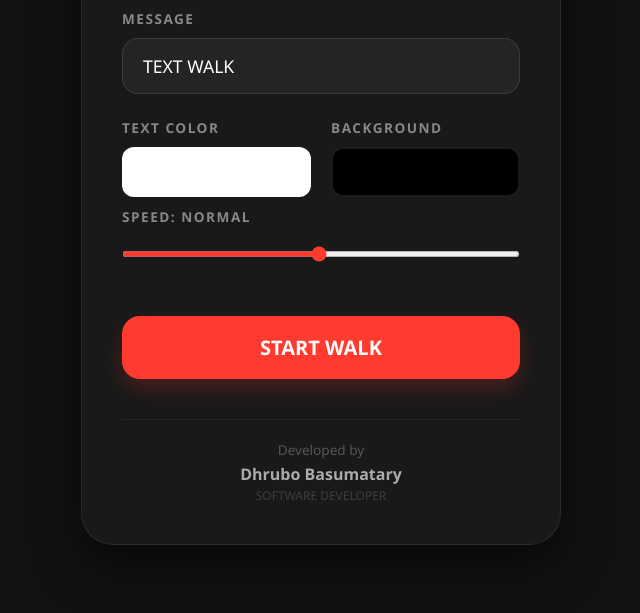
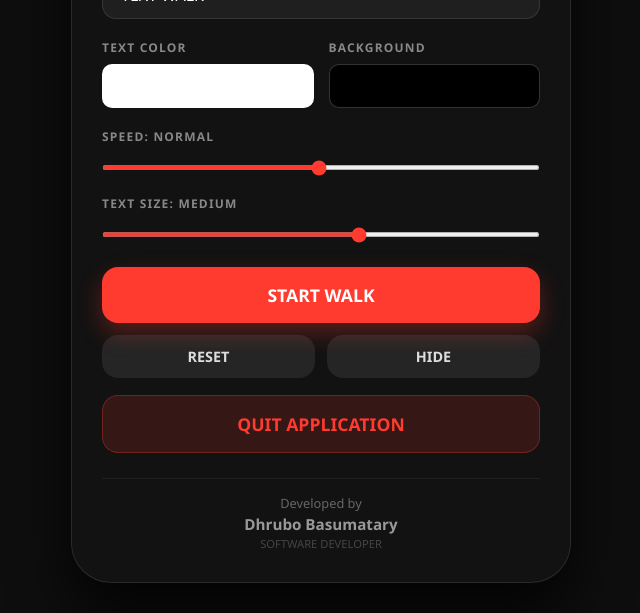
Before and after one commit to draco-go-89/text-walk, a plain HTML site: page android-apk/app/src/main/assets/index.html in a window 1280 px wide. Shown: the part 187-800 px from the top of the page, without its empty margins (319-959 px from the left). Drawn offline with Linux system fonts and the light colour scheme.

Commit message:
updated the app v 2.0

```diff
--- a/android-apk/app/src/main/assets/index.html
+++ b/android-apk/app/src/main/assets/index.html
@@ -9,14 +9,14 @@
             --bg-color: #000000;
             --text-color: #ffffff;
             --accent-color: #ff3b30;
-            --panel-bg: rgba(20, 20, 20, 0.95);
+            --panel-bg: rgba(15, 15, 15, 0.98);
         }
 
         * {
             margin: 0;
             padding: 0;
             box-sizing: border-box;
-            font-family: 'Segoe UI', Roboto, Helvetica, Arial, sans-serif;
+            font-family: 'Segoe UI', Roboto, -apple-system, sans-serif;
             -webkit-tap-highlight-color: transparent;
         }
 
@@ -29,7 +29,7 @@
             display: flex;
             justify-content: center;
             align-items: center;
-            transition: background-color 0.5s ease;
+            transition: background-color 0.4s ease;
         }
 
         /* Settings Overlay */
@@ -40,79 +40,85 @@
             width: 100%;
             height: 100%;
             background: var(--panel-bg);
-            backdrop-filter: blur(15px);
+            backdrop-filter: blur(25px);
             z-index: 100;
             display: flex;
             flex-direction: column;
             justify-content: center;
             align-items: center;
-            padding: 20px;
+            padding: 10px;
             transition: opacity 0.4s cubic-bezier(0.4, 0, 0.2, 1), transform 0.4s cubic-bezier(0.4, 0, 0.2, 1);
         }
 
         #settings-panel.hidden {
             opacity: 0;
             pointer-events: none;
-            transform: scale(1.05);
+            transform: translateY(-20px);
         }
 
         .container {
             width: 100%;
-            max-width: 480px;
-            background: rgba(255, 255, 255, 0.03);
-            padding: 40px;
-            border-radius: 32px;
-            box-shadow: 0 20px 50px rgba(0,0,0,0.6);
-            border: 1px solid rgba(255, 255, 255, 0.08);
+            max-width: 500px;
+            max-height: 95vh;
+            overflow-y: auto;
+            background: rgba(255, 255, 255, 0.02);
+            padding: 30px;
+            border-radius: 40px;
+            box-shadow: 0 30px 60px rgba(0,0,0,0.8);
+            border: 1px solid rgba(255, 255, 255, 0.1);
             text-align: center;
+            scrollbar-width: none; /* Hide scrollbar for Firefox */
         }
 
+        .container::-webkit-scrollbar { display: none; } /* Hide scrollbar for Chrome/Safari */
+
         h1 {
-            font-size: 2.8rem;
-            margin-bottom: 25px;
+            font-size: 2.4rem;
+            margin-bottom: 20px;
             background: linear-gradient(135deg, #ff3b30, #ff9500);
             -webkit-background-clip: text;
             -webkit-text-fill-color: transparent;
             font-weight: 900;
-            letter-spacing: -1px;
+            letter-spacing: -1.5px;
         }
 
         .input-group {
-            margin-bottom: 24px;
+            margin-bottom: 20px;
             text-align: left;
         }
 
         label {
             display: block;
-            margin-bottom: 10px;
-            font-size: 0.85rem;
+            margin-bottom: 8px;
+            font-size: 0.75rem;
             color: #888;
             text-transform: uppercase;
-            letter-spacing: 1.5px;
-            font-weight: 600;
+            letter-spacing: 1.2px;
+            font-weight: 700;
         }
 
         input[type="text"] {
             width: 100%;
-            background: rgba(255,255,255,0.05);
+            background: rgba(255,255,255,0.06);
             border: 1px solid rgba(255,255,255,0.1);
-            padding: 15px 20px;
-            border-radius: 16px;
+            padding: 12px 18px;
+            border-radius: 14px;
             color: white;
-            font-size: 1.1rem;
+            font-size: 1rem;
             transition: all 0.3s;
         }
 
         input[type="text"]:focus {
             outline: none;
             border-color: var(--accent-color);
-            background: rgba(255,255,255,0.1);
+            background: rgba(255,255,255,0.12);
         }
 
         .controls-row {
             display: grid;
             grid-template-columns: 1fr 1fr;
-            gap: 20px;
+            gap: 15px;
+            margin-bottom: 20px;
         }
 
         .control-item {
@@ -125,73 +131,91 @@
             -webkit-appearance: none;
             border: none;
             width: 100%;
-            height: 50px;
+            height: 44px;
             cursor: pointer;
             background: none;
             padding: 0;
         }
 
-        input[type="color"]::-webkit-color-swatch-wrapper {
-            padding: 0;
-        }
-
+        input[type="color"]::-webkit-color-swatch-wrapper { padding: 0; }
         input[type="color"]::-webkit-color-swatch {
-            border: 2px solid rgba(255,255,255,0.1);
-            border-radius: 12px;
-        }
-
-        .speed-control {
-            margin-top: 10px;
+            border: 1.5px solid rgba(255,255,255,0.2);
+            border-radius: 10px;
         }
 
         input[type="range"] {
             width: 100%;
-            height: 6px;
-            background: rgba(255,255,255,0.1);
-            border-radius: 3px;
+            height: 5px;
+            background: rgba(255,255,255,0.15);
+            border-radius: 10px;
             outline: none;
             accent-color: var(--accent-color);
-            margin-top: 15px;
+            margin-top: 10px;
         }
 
-        button.start-btn {
+        .button-group {
+            display: flex;
+            flex-direction: column;
+            gap: 12px;
+            margin-top: 25px;
+        }
+
+        button {
             width: 100%;
-            padding: 18px;
-            margin-top: 30px;
+            padding: 16px;
+            border: none;
+            border-radius: 16px;
+            font-size: 1.1rem;
+            font-weight: 800;
+            cursor: pointer;
+            transition: all 0.25s cubic-bezier(0.175, 0.885, 0.32, 1.275);
+        }
+
+        .start-btn {
             background: var(--accent-color);
             color: white;
-            border: none;
-            border-radius: 18px;
-            font-size: 1.25rem;
-            font-weight: 800;
-            cursor: pointer;
-            transition: all 0.3s cubic-bezier(0.175, 0.885, 0.32, 1.275);
-            box-shadow: 0 10px 20px rgba(255, 59, 48, 0.2);
+            box-shadow: 0 10px 25px rgba(255, 59, 48, 0.3);
         }
 
-        button.start-btn:hover {
-            transform: translateY(-2px);
-            box-shadow: 0 15px 30px rgba(255, 59, 48, 0.3);
+        .secondary-btns {
+            display: grid;
+            grid-template-columns: 1fr 1fr;
+            gap: 12px;
         }
 
-        button.start-btn:active {
-            transform: translateY(1px);
+        .secondary-btn {
+            background: rgba(255, 255, 255, 0.08);
+            color: #ddd;
+            font-size: 0.9rem;
+            padding: 12px;
+        }
+
+        .exit-btn {
+            background: rgba(255, 59, 48, 0.15);
+            color: #ff3b30;
+            border: 1px solid rgba(255, 59, 48, 0.3);
+            margin-top: 5px;
+        }
+
+        button:active {
+            transform: scale(0.97);
+            opacity: 0.9;
         }
 
         .dev-info {
-            margin-top: 40px;
-            padding-top: 20px;
-            border-top: 1px solid rgba(255,255,255,0.05);
-            color: #555;
-            font-size: 0.85rem;
+            margin-top: 25px;
+            padding-top: 15px;
+            border-top: 1px solid rgba(255,255,255,0.06);
+            color: #666;
+            font-size: 0.8rem;
         }
 
         .dev-name {
-            color: #aaa;
-            font-weight: 700;
-            font-size: 1rem;
+            color: #999;
+            font-weight: 800;
+            font-size: 0.95rem;
             display: block;
-            margin-top: 4px;
+            margin-top: 2px;
         }
 
         /* Display Area */
@@ -214,44 +238,43 @@
             padding-left: 100vw;
             display: inline-block;
             will-change: transform;
+            transform: translate3d(0, 0, 0); /* Force GPU acceleration */
         }
 
-        /* Nav Button */
+        /* Nav Gear Button */
         #nav-btn {
             position: fixed;
-            top: 20px;
-            right: 20px;
-            width: 56px;
-            height: 56px;
-            background: rgba(255, 255, 255, 0.05);
-            backdrop-filter: blur(10px);
-            border-radius: 20px;
+            top: 25px;
+            right: 25px;
+            width: 50px;
+            height: 50px;
+            background: rgba(255, 255, 255, 0.04);
+            backdrop-filter: blur(12px);
+            border-radius: 18px;
             display: flex;
             justify-content: center;
             align-items: center;
             cursor: pointer;
             z-index: 50;
-            border: 1px solid rgba(255, 255, 255, 0.1);
-            transition: all 0.3s;
-            opacity: 0.1;
+            border: 1px solid rgba(255, 255, 255, 0.08);
+            transition: all 0.3s ease;
+            opacity: 0.2;
         }
 
         #nav-btn:hover {
             opacity: 1;
-            background: rgba(255, 255, 255, 0.15);
-            transform: scale(1.05);
+            background: rgba(255, 255, 255, 0.12);
         }
 
         #nav-btn svg {
-            width: 28px;
-            height: 28px;
+            width: 26px;
+            height: 26px;
             fill: white;
-            opacity: 0.8;
         }
 
         @keyframes scroll {
-            0% { transform: translateX(0); }
-            100% { transform: translateX(-100%); }
+            0% { transform: translate3d(0, 0, 0); }
+            100% { transform: translate3d(-100%, 0, 0); }
         }
 
     </style>
@@ -264,8 +287,8 @@
             <h1>TEXT WALK</h1>
 
             <div class="input-group">
-                <label for="text-input">Message</label>
-                <input type="text" id="text-input" placeholder="Type something..." value="TEXT WALK">
+                <label for="text-input">Display Message</label>
+                <input type="text" id="text-input" placeholder="Enter text..." value="TEXT WALK">
             </div>
 
             <div class="controls-row">
@@ -279,17 +302,29 @@
                 </div>
             </div>
 
-            <div class="input-group speed-control">
+            <div class="input-group">
                 <label for="speed-input" id="speed-label">Speed: Normal</label>
                 <input type="range" id="speed-input" min="1" max="100" value="50" step="1">
             </div>
 
-            <button class="start-btn" onclick="startWalk()">START WALK</button>
+            <div class="input-group">
+                <label for="size-input" id="size-label">Text Size: Large</label>
+                <input type="range" id="size-input" min="10" max="120" value="75" step="1">
+            </div>
+
+            <div class="button-group">
+                <button class="start-btn" onclick="startWalk()">START WALK</button>
+                <div class="secondary-btns">
+                    <button class="secondary-btn" onclick="resetDefaults()">RESET</button>
+                    <button class="secondary-btn" onclick="toggleSettings()">HIDE</button>
+                </div>
+                <button class="exit-btn" onclick="quitApp()">QUIT APPLICATION</button>
+            </div>
 
             <div class="dev-info">
                 Developed by
                 <span class="dev-name">Dhrubo Basumatary</span>
-                <span style="opacity: 0.6; font-size: 0.75rem;">SOFTWARE DEVELOPER</span>
+                <span style="opacity: 0.6; font-size: 0.7rem;">SOFTWARE DEVELOPER</span>
             </div>
         </div>
     </div>
@@ -299,10 +334,10 @@
         <div id="scrolling-text">TEXT WALK</div>
     </div>
 
-    <!-- Nav Button (Settings Toggle) -->
+    <!-- Nav Button -->
     <div id="nav-btn" onclick="toggleSettings()">
         <svg viewBox="0 0 24 24">
-            <path d="M12 15.5c-1.93 0-3.5-1.57-3.5-3.5s1.57-3.5 3.5-3.5 3.5 1.57 3.5 3.5-1.57 3.5-3.5 3.5zM19.43 12.98c.04-.32.07-.64.07-.98s-.03-.66-.07-.98l2.11-1.65c.19-.15.24-.42.12-.64l-2-3.46c-.12-.22-.39-.3-.61-.22l-2.49 1c-.52-.4-1.08-.73-1.69-.98l-.38-2.65C14.46 2.18 14.25 2 14 2h-4c-.25 0-.46.18-.49.42l-.38 2.65c-.61.25-1.17.59-1.69.98l-2.49-1c-.23-.09-.49 0-.61.22l-2 3.46c-.13.22-.07.49.12.64l2.11 1.65c-.04.32-.07.65-.07.98s.03.66.07.98l-2.11 1.65c-.19.15-.24.42-.12.64l2 3.46c.12.22.39.3.61.22l2.49-1c.52.4 1.08.73 1.69.98l.38 2.65c.03.24.24.42.49.42h4c.25 0 .46-.18.49-.42l.38-2.65c.61-.25 1.17-.59 1.69-.98l2.49 1c.23.09.49 0 .61-.22l2-3.46c.12-.22.07-.49-.12-.64l-2.11-1.65z"></path>
+            <path d="M12 15.5c-1.93 0-3.5-1.57-3.5-3.5s1.57-3.5 3.5-3.5 3.5 1.57 3.5 3.5-1.57 3.5-3.5 3.5zM19.43 12.98c.04-.32.07-.64.07-.98s-.03-.66-.07-.98l2.11-1.65c.19-.15.24-.42.12-.64l-2-3.46c-.12-.22-.39-.3-.61-.22l-2.49 1c-.52-.4-1.08-.73-1.69-.98l-.38-2.65C14.46 2.18 14.25 2 14 2h-4c-.25 0-.46.18-.49.42l-.38 2.65c-.61.25-1.17.59-1.69.98l-2.49-1c-.23-.09-.49 0-.61.22l-2 3.46c-.13.22-.07.49.12.64l2.11 1.65c-.04.32-.07.65-.07.98s.03.66.07.98l-2.11 1.65c-.19.15-.24.42-.12.64l2 3.46c.12.22.39.3.61.22l2.49-1c.52.4 1.08.73 1.69.98l.38 2.65c.03.24.24.42.49.42h4c.25 0 .46-.18.49-.42h4c.25 0 .46-.18.49-.42l.38-2.65c.61-.25 1.17-.59 1.69-.98l2.49 1c.23.09.49 0 .61-.22l2-3.46c.12-.22.07-.49-.12-.64l-2.11-1.65z"></path>
         </svg>
     </div>
 
@@ -313,36 +348,72 @@
         const bgColorInput = document.getElementById('bg-color');
         const speedInput = document.getElementById('speed-input');
         const speedLabel = document.getElementById('speed-label');
+        const sizeInput = document.getElementById('size-input');
+        const sizeLabel = document.getElementById('size-label');
         const scrollingText = document.getElementById('scrolling-text');
 
-        function updateSpeedLabel() {
-            const val = speedInput.value;
-            let label = "Normal";
-            if (val < 30) label = "Slow";
-            if (val > 70) label = "Fast";
-            if (val > 90) label = "Huge Speed";
-            speedLabel.textContent = `Speed: ${label}`;
+        // Load saved settings
+        function loadSettings() {
+            const saved = JSON.parse(localStorage.getItem('textWalkSettings') || '{}');
+            if (saved.text) textInput.value = saved.text;
+            if (saved.textColor) textColorInput.value = saved.textColor;
+            if (saved.bgColor) bgColorInput.value = saved.bgColor;
+            if (saved.speed) speedInput.value = saved.speed;
+            if (saved.size) sizeInput.value = saved.size;
+
+            updateLabels();
+            applyDisplaySettings();
         }
 
-        speedInput.addEventListener('input', updateSpeedLabel);
+        function saveSettings() {
+            const settings = {
+                text: textInput.value,
+                textColor: textColorInput.value,
+                bgColor: bgColorInput.value,
+                speed: speedInput.value,
+                size: sizeInput.value
+            };
+            localStorage.setItem('textWalkSettings', JSON.stringify(settings));
+        }
+
+        function updateLabels() {
+            // Speed label
+            const sVal = speedInput.value;
+            let sTxt = "Normal";
+            if (sVal < 30) sTxt = "Slow";
+            if (sVal > 70) sTxt = "Fast";
+            if (sVal > 90) sTxt = "Huge Speed";
+            speedLabel.textContent = `Speed: ${sTxt}`;
+
+            // Size label
+            const szVal = sizeInput.value;
+            let szTxt = "Medium";
+            if (szVal < 40) szTxt = "Small";
+            if (szVal > 85) szTxt = "Large";
+            if (szVal > 110) szTxt = "Massive";
+            sizeLabel.textContent = `Text Size: ${szTxt}`;
+        }
+
+        function applyDisplaySettings() {
+            document.body.style.backgroundColor = bgColorInput.value;
+            scrollingText.style.color = textColorInput.value;
+            scrollingText.style.fontSize = `${sizeInput.value}vh`;
+            scrollingText.textContent = textInput.value || "TEXT WALK";
+        }
+
+        speedInput.addEventListener('input', updateLabels);
+        sizeInput.addEventListener('input', updateLabels);
 
         function startWalk() {
-            const text = textInput.value || "TEXT WALK";
-            const textColor = textColorInput.value;
-            const bgColor = bgColorInput.value;
+            saveSettings();
+            applyDisplaySettings();
+
+            // Reset and start animation
+            scrollingText.style.animation = 'none';
+            scrollingText.offsetHeight; // force reflow
+
             const speed = parseInt(speedInput.value);
-
-            document.body.style.backgroundColor = bgColor;
-            scrollingText.style.color = textColor;
-            scrollingText.textContent = text;
-
-            // Reset animation
-            scrollingText.style.animation = 'none';
-            scrollingText.offsetHeight; // trigger reflow
-
-            // Calculate duration: 100 (fastest) -> ~2s, 1 (slowest) -> ~40s
             const duration = 40 - (speed * 0.38);
-
             scrollingText.style.animation = `scroll ${duration}s linear infinite`;
 
             settingsPanel.classList.add('hidden');
@@ -352,8 +423,28 @@
             settingsPanel.classList.toggle('hidden');
         }
 
+        function resetDefaults() {
+            textInput.value = "TEXT WALK";
+            textColorInput.value = "#ffffff";
+            bgColorInput.value = "#000000";
+            speedInput.value = "50";
+            sizeInput.value = "75";
+            updateLabels();
+            saveSettings();
+        }
+
+        function quitApp() {
+            if (window.Android && window.Android.exitApp) {
+                window.Android.exitApp();
+            } else {
+                console.log("Exit called (Web Preview Mode)");
+                alert("Exit functionality only works in the Android App.");
+            }
+        }
+
         // Init
-        updateSpeedLabel();
+        loadSettings();
+
     </script>
 </body>
 </html>
```
Also changed, not shown: 3 other files.
